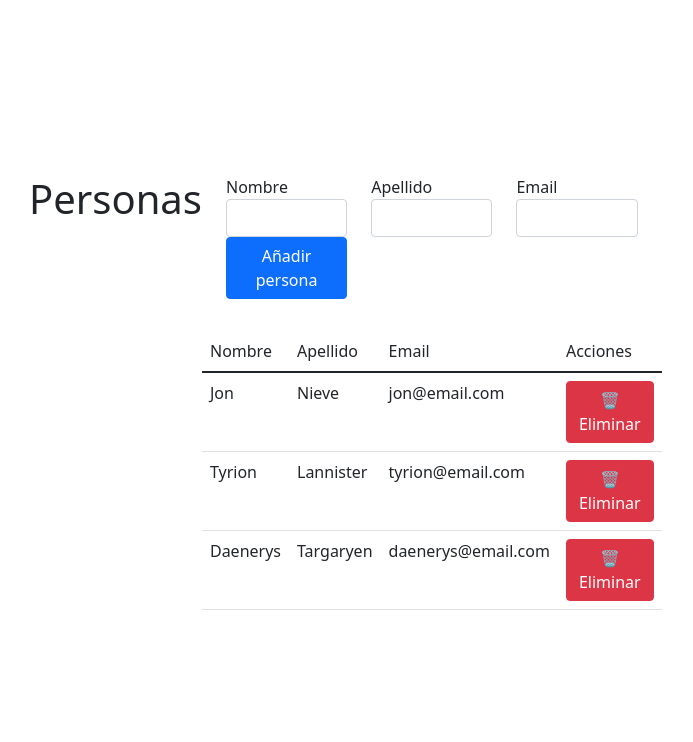
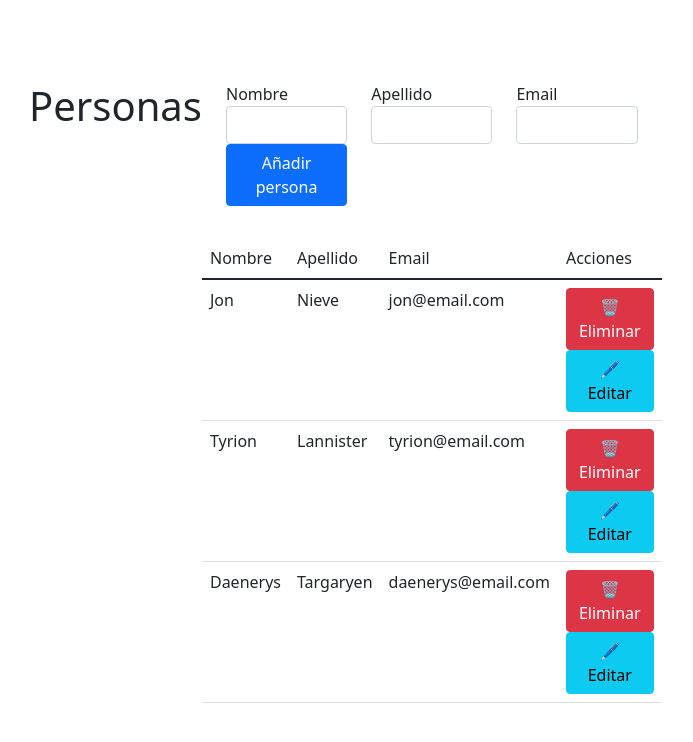
Before and after one commit to PSIOrganization/p2, a Vue app in the folder tutorial-vue/: page / in a window 1280 px wide. Shown: the top 742 px of the page, without its empty margins (35-728 px from the left). Built offline with nearby package versions, Linux system fonts and the light colour scheme.

Commit message:
1.9 acabado

```diff
--- a/tutorial-vue/src/App.vue
+++ b/tutorial-vue/src/App.vue
@@ -8,7 +8,7 @@
     <div class="row">
       <div class="col-md-12">
         <formulario-persona @add-persona="agregarPersona"/> <!-- <<<<<< -->
-        <tabla-personas :personas="personas" @delete-persona="eliminarPersona"/>
+        <tabla-personas :personas="personas" @delete-persona="eliminarPersona" @actualizar-persona="actualizarPersona"/>
       </div>
     </div>
   </div>
@@ -61,7 +61,12 @@
           this.personas = this.personas.filter(
             persona=> persona.id !== id
           );
-        }
+        },
+        actualizarPersona(id, personaActualizada){
+          this.personas = this.personas.map(persona=> persona.id == id ? personaActualizada : persona)
+        },
+
+
     }
   }
 </script>
--- a/tutorial-vue/src/components/TablaPersonas.vue
+++ b/tutorial-vue/src/components/TablaPersonas.vue
@@ -15,10 +15,24 @@
             </thead>
             <tbody>
                 <tr v-for="persona in personas" :key="persona.id">
-                    <td>{{ persona.nombre}}</td>
-                    <td>{{ persona.apellido }}</td>
-                    <td>{{ persona.email}}</td>
-                    <td><button class="btn btn-danger" @click="$emit('delete-persona', persona.id)">&#x1F5D1; Eliminar</button></td>
+                    <td v-if="editando === persona.id"><input type="text" class="form-control" v-model="persona.nombre"/></td>
+                    <td v-else>{{ persona.nombre }}</td>
+
+                    <td v-if="editando === persona.id"><input type="text" class="form-control" v-model="persona.apellido"/></td>
+                    <td v-else>{{ persona.apellido }}</td>
+
+                    <td v-if="editando === persona.id"><input type="text" class="form-control" v-model="persona.email"/></td>
+                    <td v-else>{{ persona.email }}</td>
+
+                    <td v-if="editando === persona.id">
+                        <button class="btn btn-success" @click="guardarPersona(persona)">&#x1F5AB; Guardar</button>
+                        <button class="btn btn-secondary ml-2" @click="cancelarEdicion(persona)">&#x1F5D9; Cancelar</button>
+                    </td>
+
+                    <td v-else>
+                        <button class="btn btn-danger" @click="$emit('delete-persona', persona.id)">&#x1F5D1; Eliminar</button>
+                        <button class="btn btn-info m1-2" @click="editarPersona(persona)">&#x1F58A; Editar</button>
+                    </td>
                 </tr>
             </tbody>
         </table>
@@ -31,6 +45,28 @@
         props: {
             personas: Array,
         },
+        methods: {
+            editarPersona(persona){
+                this.personaEditada=Object.assign({},persona);
+                this.editando = persona.id;
+            },
+            guardarPersona(persona){
+                if (!persona.nombre.length || !persona.apellido.length || !persona.email.length) {
+                    return;
+                }
+                this.$emit('actualizar-persona', persona.id, persona);
+                this.editando = null;
+            },
+            cancelarEdicion(persona){
+            Object.assign(persona, this.personaEditada);
+            this.editando=null;
+            }
+        },
+        data(){
+            return{
+                editando:null,
+            }
+        }
     }
 </script>
 
```
